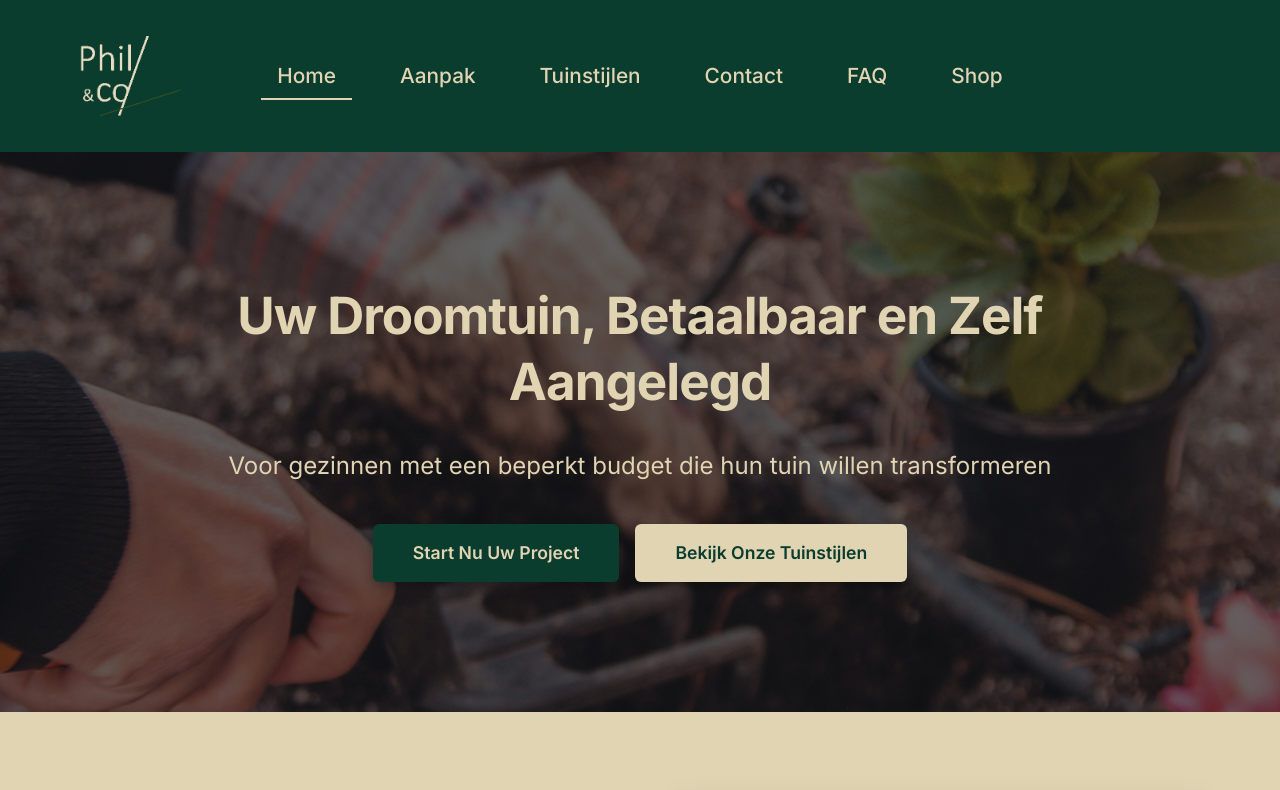
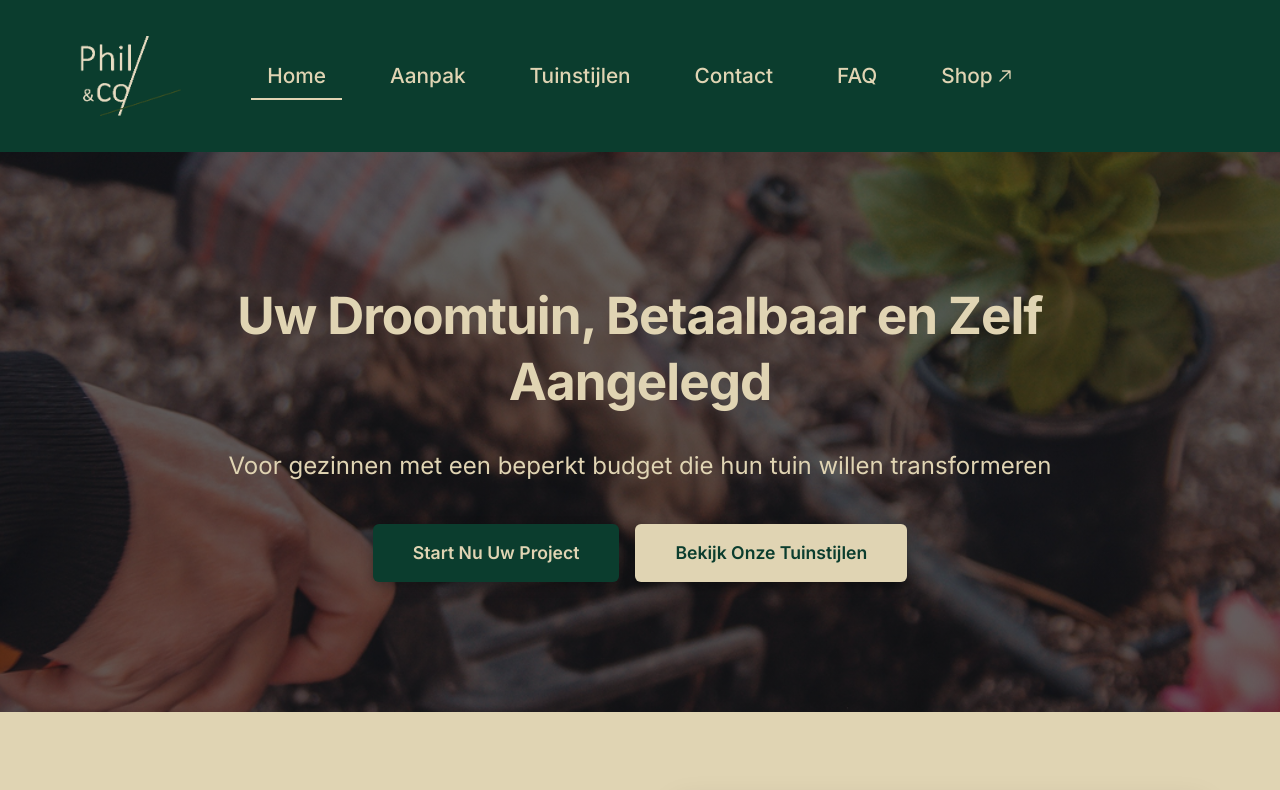
Before and after one commit to Sacha-Gazeau/atwork-3_4ga, a Next.js app: page / in a window 1280 px wide. Shown: the top 790 px of the page. Built offline with nearby package versions, Linux system fonts and the light colour scheme; what @edgestore/react would draw is missing.

Commit message:
feat: Add an external link icon to the "Shop" navigation item and apply corresponding styles.

```diff
--- a/src/app/components/Navbar.tsx
+++ b/src/app/components/Navbar.tsx
@@ -122,11 +122,25 @@ export default function Navbar() {
             <li className="navbar__item">
               <Link
                 href="https://phil-co.odoo.com/shop"
-                className="navbar__link"
+                className="navbar__link navbar__link--external"
                 onClick={closeMenu}
                 target="_blank"
               >
                 Shop
+                <svg
+                  xmlns="http://www.w3.org/2000/svg"
+                  fill="none"
+                  viewBox="0 0 24 24"
+                  strokeWidth={2}
+                  stroke="currentColor"
+                  className="w-4 h-4"
+                >
+                  <path
+                    strokeLinecap="round"
+                    strokeLinejoin="round"
+                    d="M4.5 19.5l15-15m0 0H8.25m11.25 0v11.25"
+                  />
+                </svg>
               </Link>
             </li>
           </ul>
--- a/src/app/globals.css
+++ b/src/app/globals.css
@@ -204,6 +204,13 @@ footer.footer {
   .navbar__list .navbar__link:hover::after {
     transform: scaleX(1);
     transform-origin: left;
+  }
+
+  .navbar__link--external {
+    display: flex;
+    align-items: center;
+    justify-content: center;
+    gap: 0.25rem;
   }
 }
 
```
